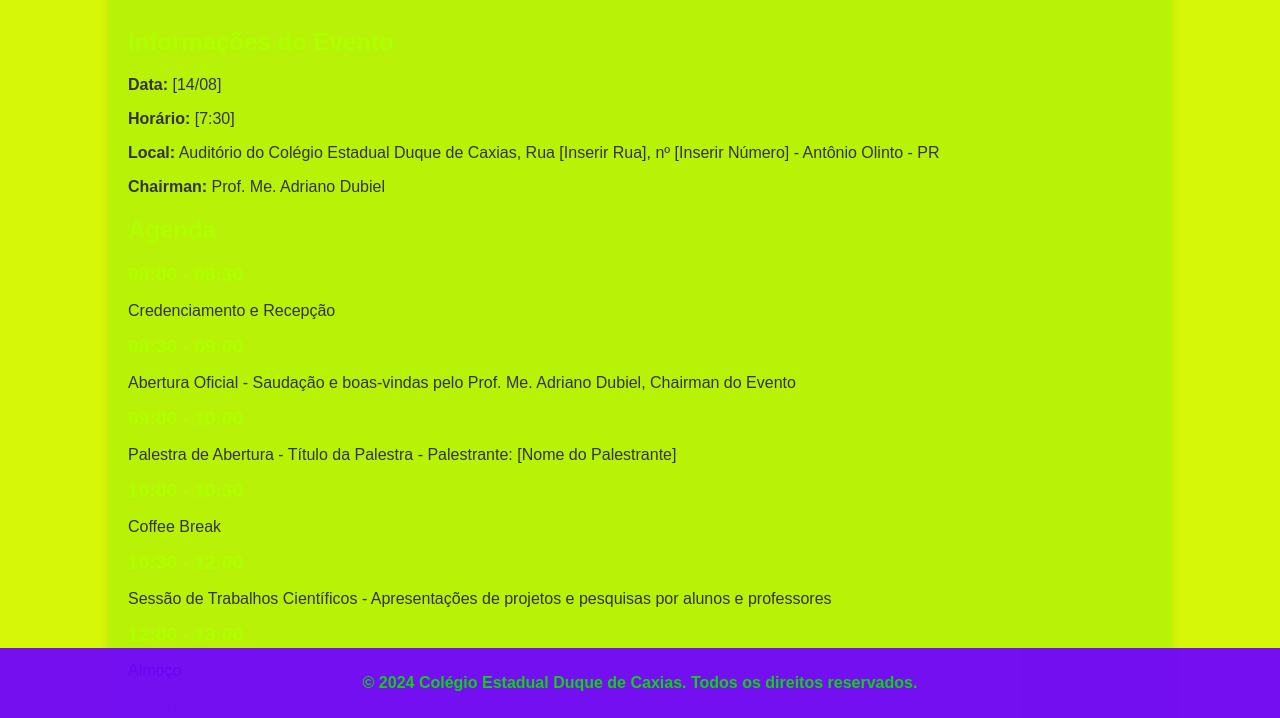
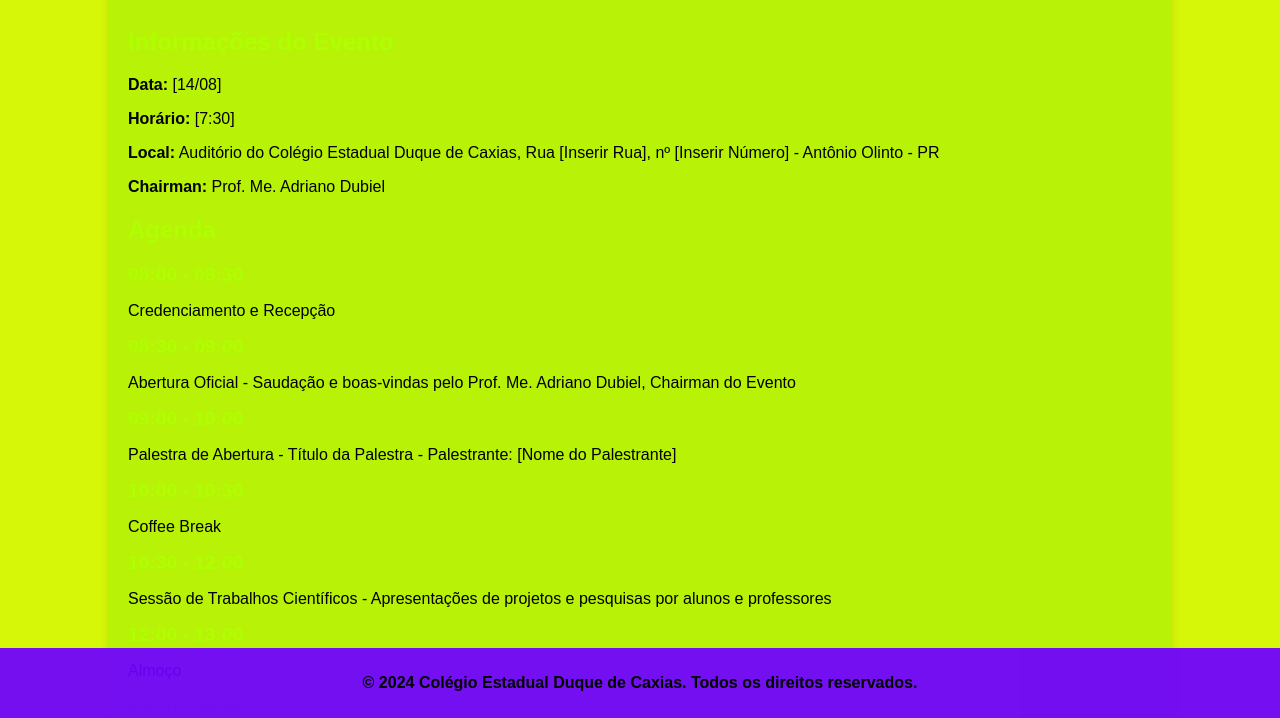
Before and after one commit to edelinda00/3anoA, a plain HTML site: page index.html in a window 1280 px wide. Shown: the part 82-800 px from the top of the page. Drawn offline with Linux system fonts and the light colour scheme.

Commit message:
Update index.html

```diff
--- a/index.html
+++ b/index.html
@@ -10,7 +10,7 @@
             margin: 0;
             padding: 0;
             background-color: hsl(68, 94%, 50%);
-            color: #333;
+            color: ##E6E6FA;
         }
         header {
             background-color: ##F8F8FF;
@@ -53,7 +53,7 @@
         }
         footer {
             background-color: hsla(266, 100%, 50%, 0.941);
-            color: #0cd30f;
+            color: ##F8F8FF;
             text-align: center;
             padding: 10px 0;
             position: fixed;
```
